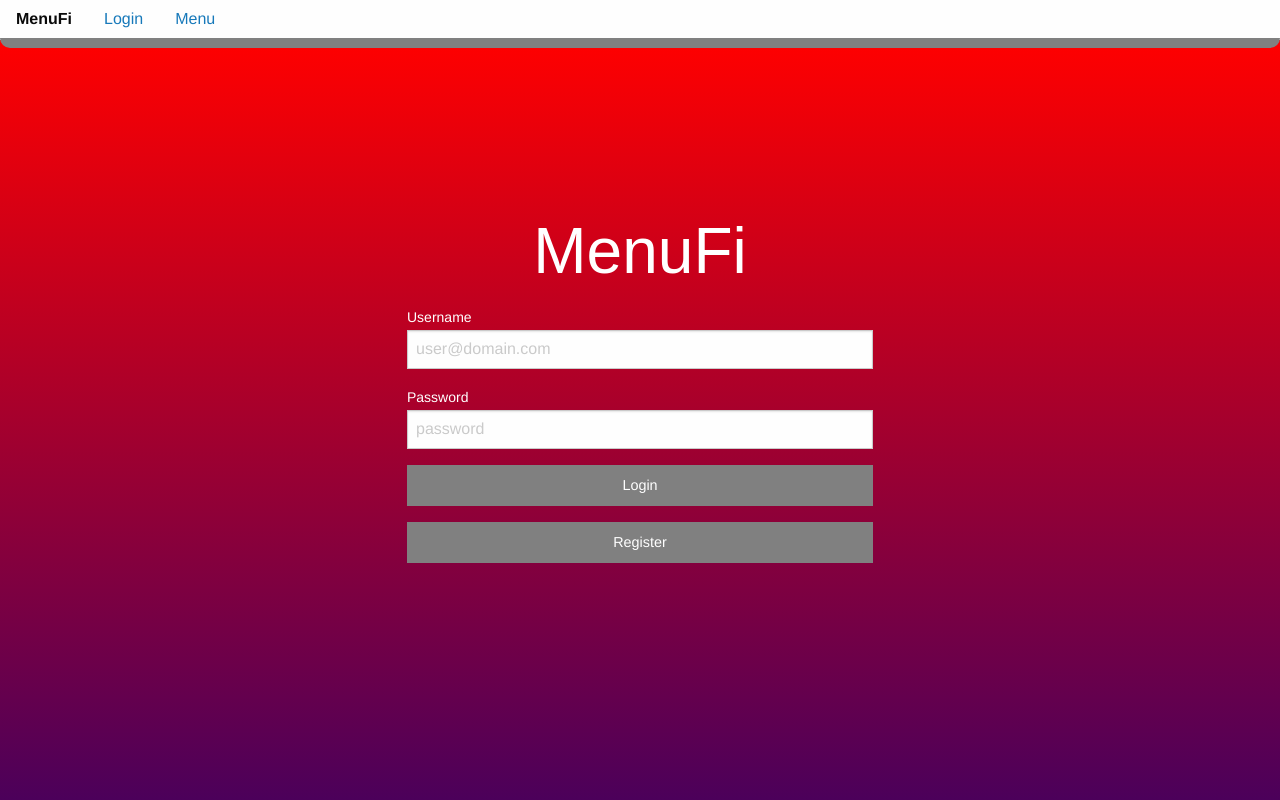
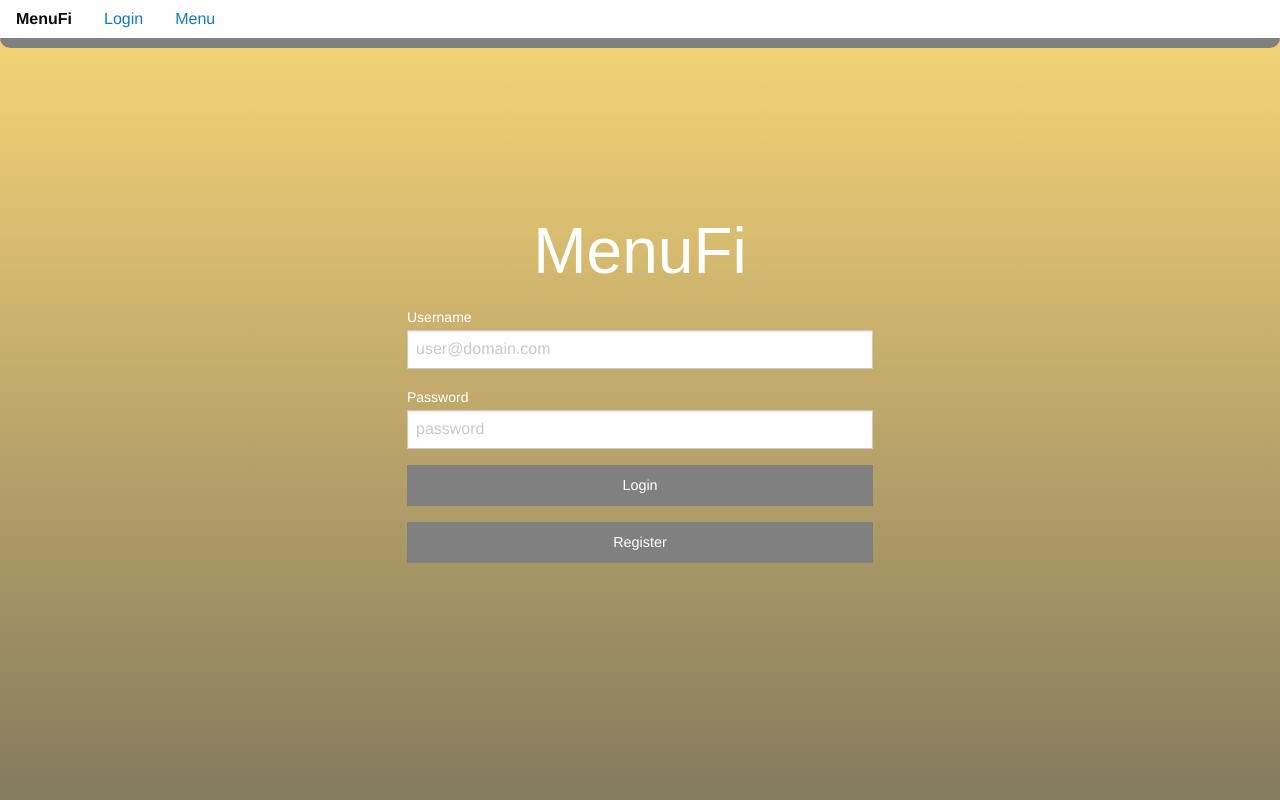
Before and after one commit to MenuFi/MenuFiWebPortal, an Angular app: page /login in a window 1280 px wide. Shown: the top 800 px of the page. Built offline with nearby package versions, Linux system fonts and the light colour scheme.

Commit message:
Changed styling to match GT brand

```diff
--- a/src/app/app.component.css
+++ b/src/app/app.component.css
@@ -4,7 +4,7 @@ div.back {
   padding: 0px;
   margin: 0px;
   min-height: 1080px;
-  background: linear-gradient(red, navy);
+  background: linear-gradient(#f5d376, #545454);
 }
 
 div.primaryCallout {
--- a/src/app/menu/menu.component.css
+++ b/src/app/menu/menu.component.css
@@ -1,7 +1,6 @@
 div.window {
   margin-left: 50px;
   margin-right: 50px;
-  background-color: white;
-  border: 10px solid white;
-  border-radius: 10px;
+  background-color: none;
+  color: white;
 }
```
